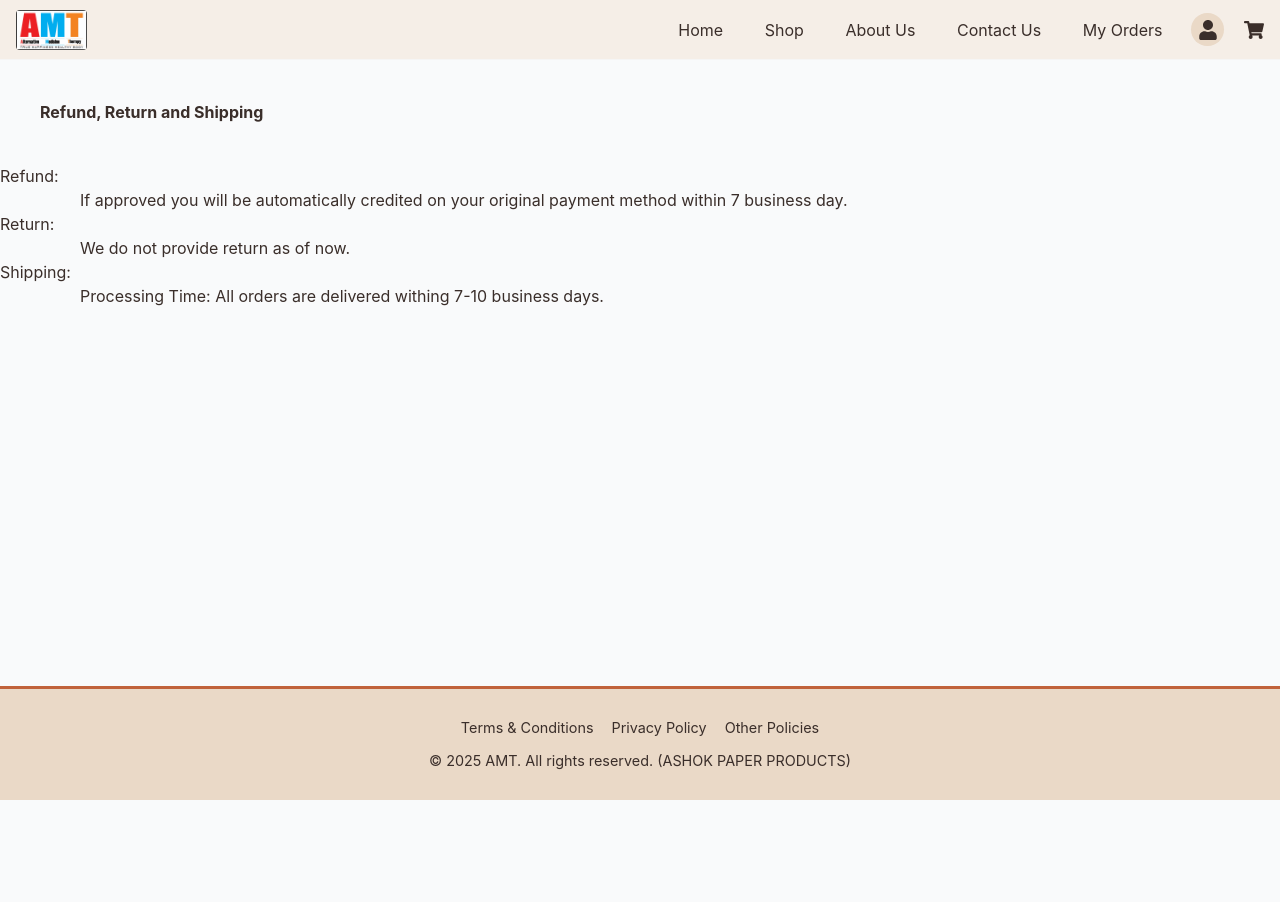
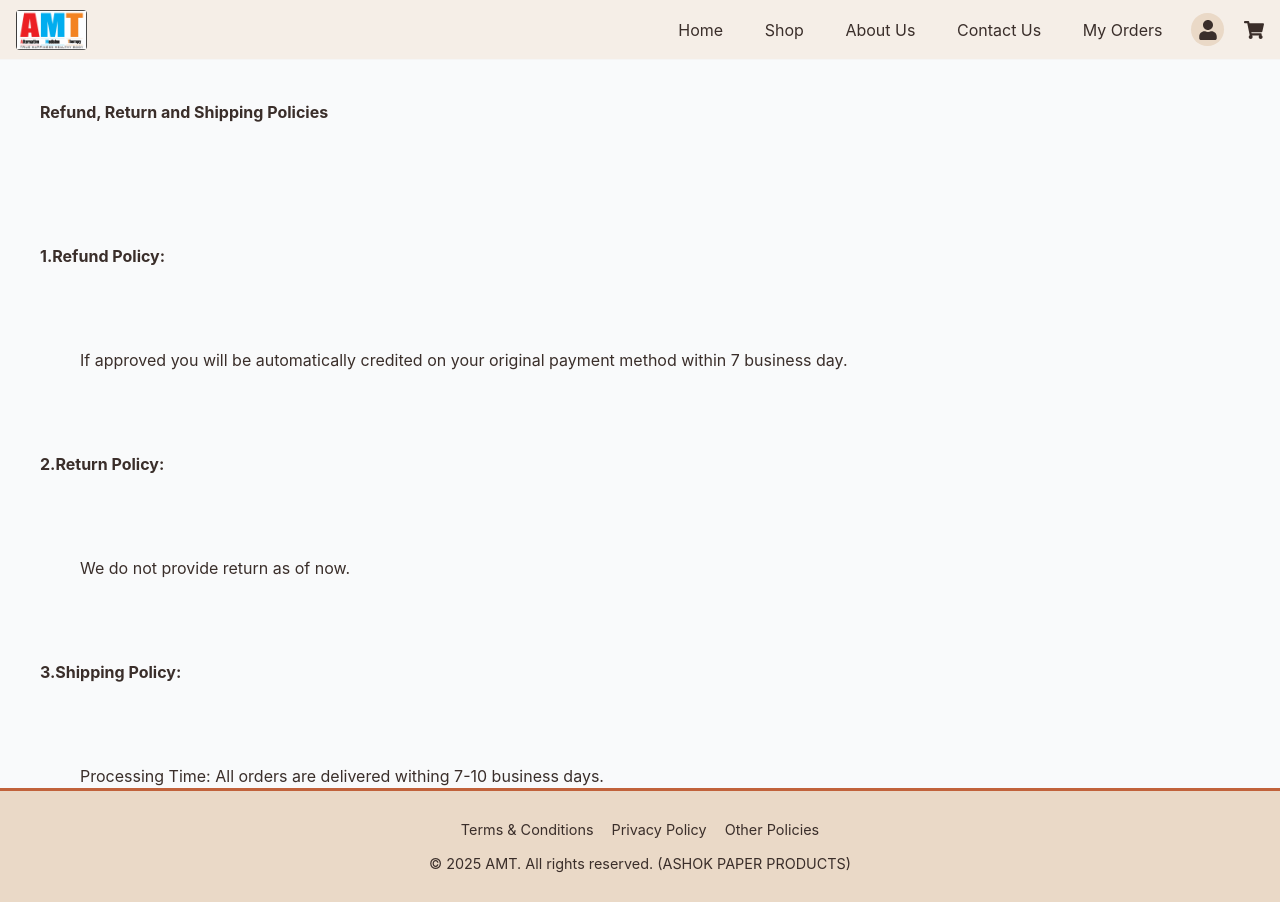
Before and after one commit to Ash-Technologia/AMT, a React (Vite) app in the folder frontend/: page /policies in a window 1280 px wide. Before the commit the page ends 800 px from the top, so only its background shows below. Built offline with nearby package versions, Linux system fonts and the light colour scheme; no server answers.

Commit message:
New version

```diff
--- a/frontend/src/pages/Policies.jsx
+++ b/frontend/src/pages/Policies.jsx
@@ -6,12 +6,12 @@ import React from "react";
 const Policies = () => {
   return (
     <div className="page-container">
-      <h1 className="font-bold p-10">Refund, Return and Shipping</h1>
-      <p>Refund: </p>
+      <h1 className="font-bold p-10">Refund, Return and Shipping Policies</h1>
+      <p className="px-10 font-bold py-20">1.Refund Policy: </p>
       <p className="px-20">If approved you will be automatically credited on your original payment method within 7 business day.</p>
- <p>Return: </p>
+ <p className="font-bold px-10 py-20">2.Return Policy: </p>
  <p className="px-20">We do not provide return as of now.</p>
- <p>Shipping: </p>
+ <p className="font-bold px-10 py-20">3.Shipping Policy: </p>
  <p className="px-20">Processing Time: All orders are delivered withing 7-10 business days.</p>
     </div>
   );
```
